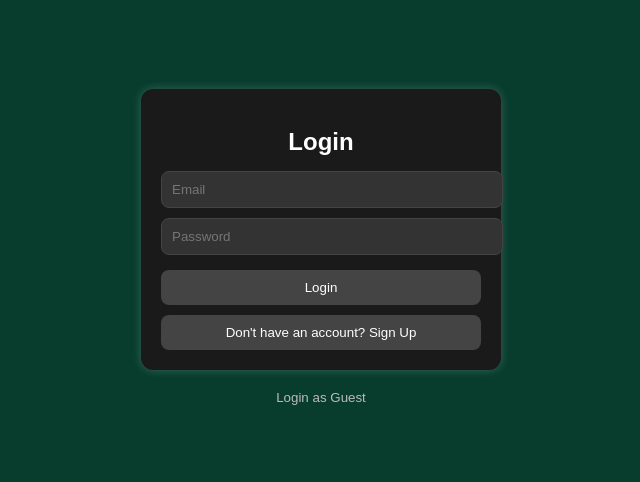
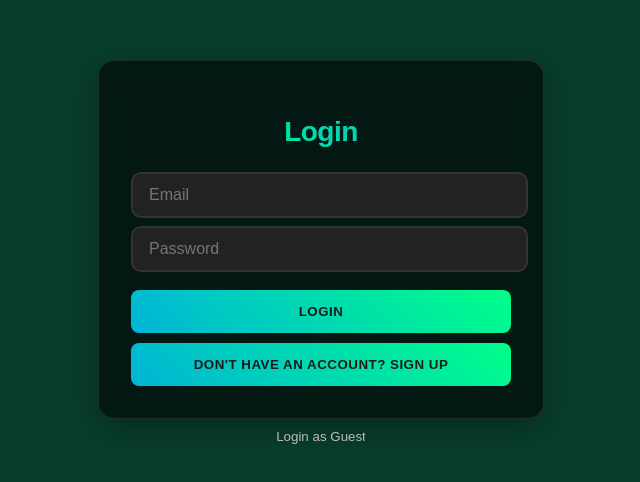
Before and after one commit to sj422159/PvP_Quiz_Frontend, a React (Vite) app: page /login in a window 1280 px wide. Shown: the part 148-630 px from the top of the page, without its empty margins (319-959 px from the left). Built offline with nearby package versions, Linux system fonts and the light colour scheme; no server answers.

Commit message:
Update App.css

```diff
--- a/src/App.css
+++ b/src/App.css
@@ -34,8 +34,6 @@ button {
   font-size: 1.5rem;
 }
 
-/* App.css */
-
 .auth-container {
   display: flex;
   flex-direction: column;
@@ -44,6 +42,7 @@ button {
   min-height: 100vh;
 }
 
+/* === Original Auth Styles === */
 .auth-box {
   background-color: #1a1a1a;
   padding: 20px;
@@ -140,51 +139,142 @@ button {
   color: purple;
   font-size: 14px;
 }
-.lobby-container {
-  text-align: center;
-  padding: 50px;
-  background: linear-gradient(135deg, #6a11cb, #2575fc);
-  color: white;
-  height: 100vh;
+
+/* === UI Enhancements === */
+.auth-box {
+  padding: 2rem;
+  border-radius: 16px;
+  width: 380px;
+  transition: transform 0.2s ease;
+  background: rgba(0, 0, 0, 0.6);
+  backdrop-filter: blur(12px);
+  border: 1px solid rgba(255, 255, 255, 0.1);
+  box-shadow: 0 8px 32px rgba(0, 0, 0, 0.3);
 }
 
-.player-list {
-  display: flex;
-  justify-content: center;
-  gap: 20px;
-  margin-top: 20px;
+.auth-box:hover {
+  transform: translateY(-2px);
+}
+
+.auth-box h2 {
+  font-size: 28px;
+  margin-bottom: 1.5rem;
+  font-weight: 600;
+  letter-spacing: -0.5px;
+  background: linear-gradient(45deg, #00ff88, #00b4d8);
+  -webkit-background-clip: text;
+  background-clip: text;
+  color: transparent;
+}
+
+.auth-box input {
+  padding: 12px 16px;
+  margin: 8px 0;
+  border: 2px solid #333;
+  border-radius: 10px;
+  background-color: #222;
+  font-size: 16px;
+  transition: all 0.3s ease;
+}
+
+.auth-box input:focus {
+  border-color: #00ff88;
+  box-shadow: 0 0 0 3px rgba(0, 255, 136, 0.2);
+  outline: none;
+}
+
+.auth-box button {
+  background: linear-gradient(45deg, #00b4d8, #00ff88);
+  color: #1a1a1a;
+  font-weight: 600;
+  padding: 14px;
+  text-transform: uppercase;
+  letter-spacing: 0.5px;
+}
+
+.auth-box button:hover {
+  transform: translateY(-1px);
+  box-shadow: 0 4px 15px rgba(0, 255, 136, 0.3);
 }
 
 .player-card {
-  background: white;
-  color: black;
-  padding: 20px;
-  border-radius: 10px;
-  width: 150px;
-  text-align: center;
+  background: rgba(255, 255, 255, 0.1);
+  backdrop-filter: blur(10px);
+  border: 1px solid rgba(255, 255, 255, 0.1);
+  color: white;
+  transition: transform 0.2s ease;
+  box-shadow: 0 8px 32px rgba(0, 180, 216, 0.15);
 }
 
-.player-avatar {
-  width: 50px;
-  height: 50px;
-  background: gray;
-  border-radius: 50%;
-  margin: auto;
+.player-card:hover {
+  transform: translateY(-5px);
 }
 
-.join-btn,
-.start-btn {
-  margin-top: 20px;
-  padding: 10px 20px;
-  border: none;
-  border-radius: 5px;
-  background: white;
-  color: black;
-  font-size: 16px;
-  cursor: pointer;
+.options button {
+  background: rgba(255, 255, 255, 0.1);
+  border: 2px solid #00ff88;
+  color: #00ff88;
+  padding: 15px 30px;
+  transition: all 0.2s ease;
 }
 
-.join-btn:disabled {
-  background: gray;
-  cursor: not-allowed;
+.options button:hover {
+  background: #00ff88;
+  color: #1a1a1a;
+  transform: scale(1.05);
 }
+
+.link-button {
+  position: relative;
+  padding: 0;
+  overflow: hidden;
+}
+
+.link-button:hover::after {
+  content: '';
+  position: absolute;
+  bottom: 0;
+  left: 0;
+  width: 100%;
+  height: 1px;
+  background: currentColor;
+  animation: underlineSlide 0.3s ease;
+}
+
+@keyframes underlineSlide {
+  from { transform: translateX(-100%); }
+  to { transform: translateX(0); }
+}
+
+/* === Final Overrides === */
+button {
+  transition: all 0.3s cubic-bezier(0.4, 0, 0.2, 1) !important;
+}
+/* Add these at the bottom of your App.css */
+.auth-box input {
+  margin-left: auto !important;
+  margin-right: auto !important;
+  display: block !important;
+  width: 95% !important; /* Slightly reduced width for better centering */
+}
+
+.auth-box button:hover {
+  animation: underlineSlide 0.3s ease forwards !important;
+  box-shadow: none !important;
+  transform: none !important;
+}
+
+.auth-box button:hover::after {
+  content: '';
+  position: absolute;
+  bottom: 0;
+  left: 0;
+  width: 100%;
+  height: 2px;
+  background: white;
+  animation: underlineSlide 0.3s ease;
+}
+
+.link-button:hover::after {
+  height: 1px; /* Make secondary links slightly thinner */
+}
```
